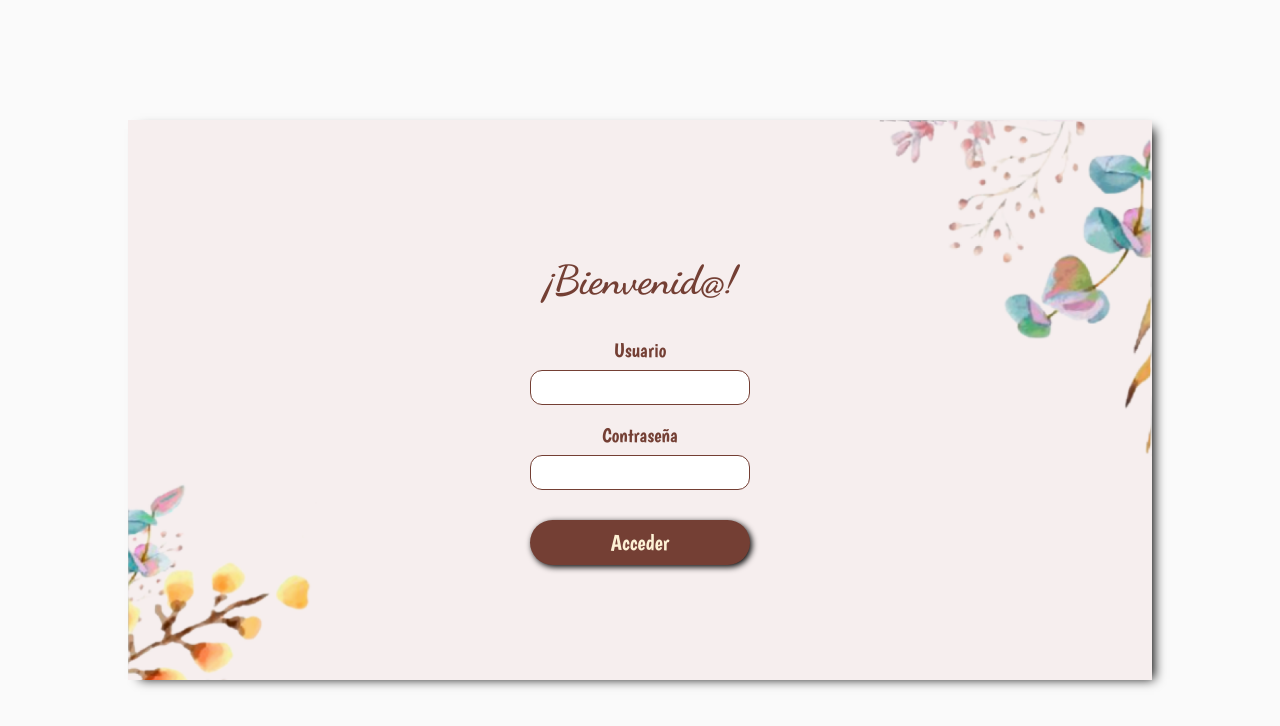
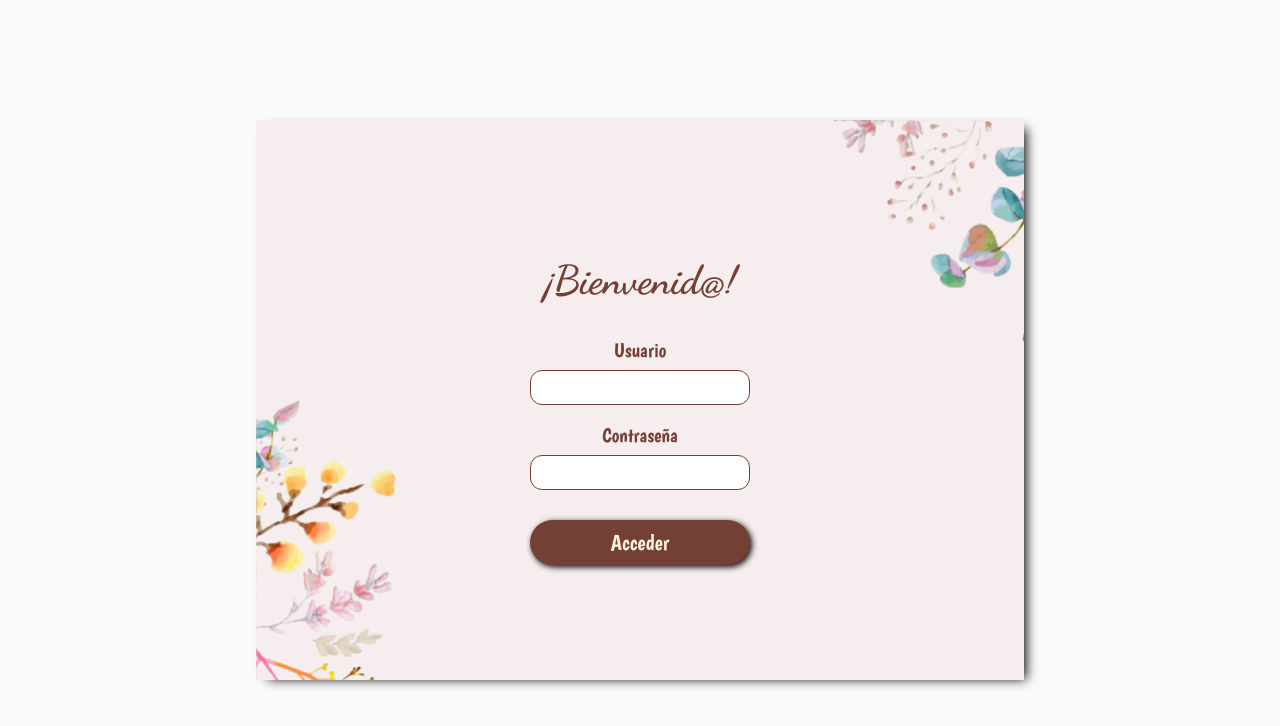
Before and after one commit to jlaguilargomez/wedding-app-react, a React (Create React App) app: page /login in a window 1280 px wide. Shown: the top 726 px of the page. Built offline with nearby package versions, Linux system fonts and the light colour scheme; no server answers.

Commit message:
Change width of elements in desktop

```diff
--- a/src/styles/containers/Modal.module.scss
+++ b/src/styles/containers/Modal.module.scss
@@ -40,7 +40,7 @@
     }
 
     @include respond(tablet) {
-        width: 50%;
+        width: 30%;
     }
 }
 
--- a/src/styles/layout/_container.scss
+++ b/src/styles/layout/_container.scss
@@ -21,14 +21,14 @@
         overflow: auto;
         min-height: unset;
         height: 90vh;
-        width: 70vw;
+        width: 50vw;
         -webkit-box-shadow: 7px 7px 11px -5px #000000;
         box-shadow: 7px 4px 11px -5px #000000;
     }
 
     @include respond(desktop) {
         height: 70vh;
-        width: 80vw;
+        width: 60vw;
         padding: 4rem;
     }
 }
--- a/src/styles/pages/Info.module.scss
+++ b/src/styles/pages/Info.module.scss
@@ -15,6 +15,10 @@
         background-size: cover;
         background-position: center;
         @include shadow();
+
+        @include respond(tablet) {
+            width: 50%;
+        }
     }
 
     &__card-container {
--- a/src/styles/pages/Main.module.scss
+++ b/src/styles/pages/Main.module.scss
@@ -1,3 +1,5 @@
+@import '../abstracts/mixins';
+
 .main-container {
     display: flex;
     flex-direction: column;
@@ -7,5 +9,9 @@
 .main {
     &__img {
         width: 100%;
+
+        @include respond(tablet) {
+            width: 50%;
+        }
     }
 }
```
